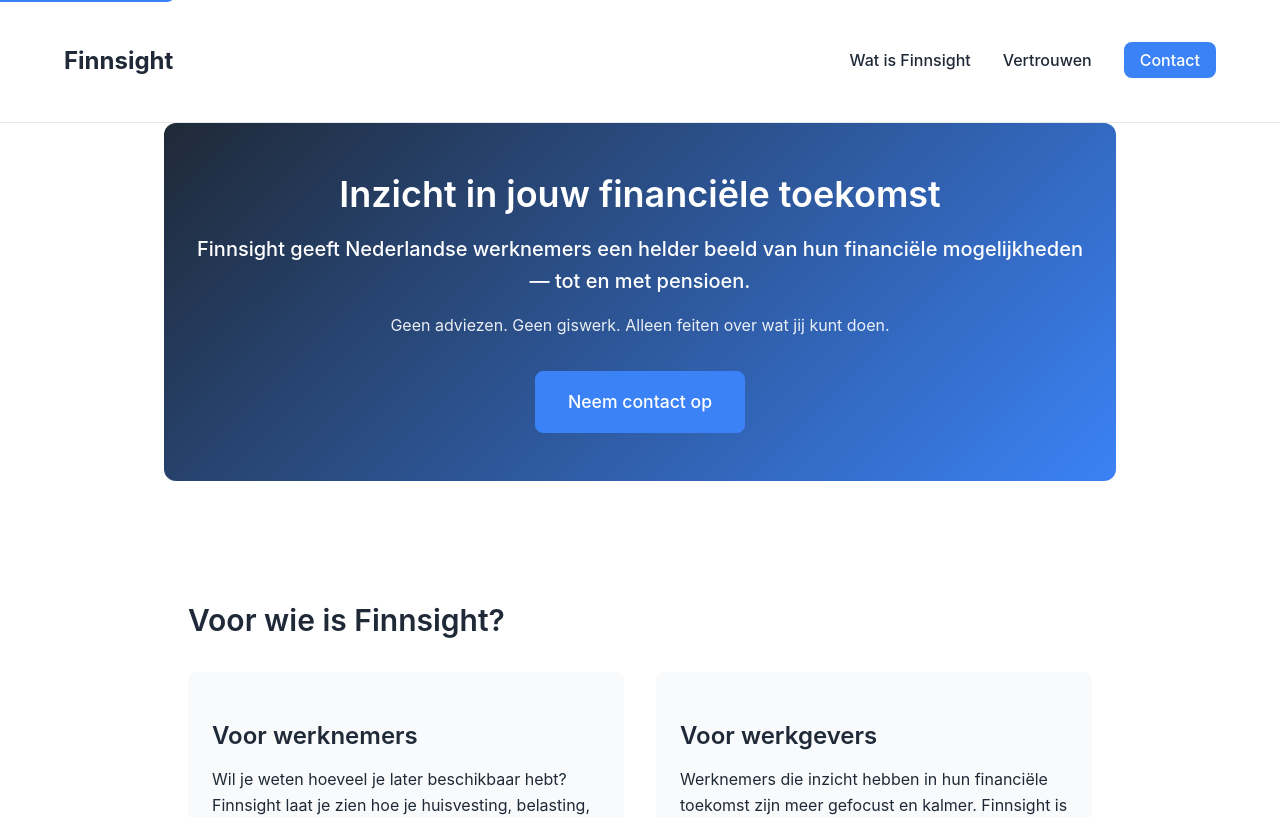
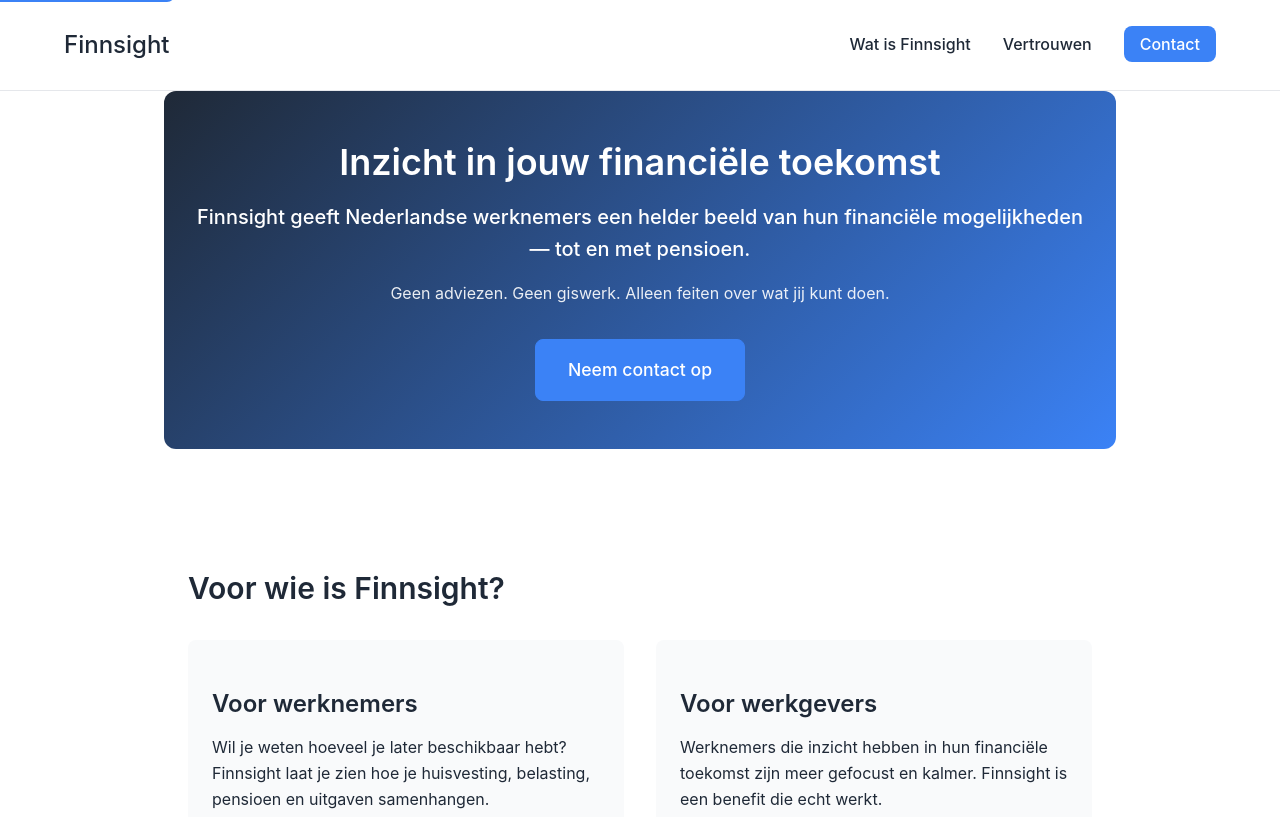
Before and after one commit to floorenr/finnsight-site, a React (Vite) app: page / in a window 1280 px wide. Shown: the top 817 px of the page. Built offline with nearby package versions, Linux system fonts and the light colour scheme.

Commit message:
ui: make logo link to home and reduce header height

```diff
--- a/src/pages/LandingPage.jsx
+++ b/src/pages/LandingPage.jsx
@@ -7,7 +7,7 @@ export default function LandingPage({ onNavigate }) {
     <>
       <header className="header">
         <nav className="nav" aria-label="Main navigation">
-          <div className="logo">Finnsight</div>
+          <a href="#" className="logo" onClick={(e) => { e.preventDefault(); setMobileMenuOpen(false); onNavigate('landing'); }} aria-label="Ga naar startpagina">Finnsight</a>
           <button
             className="mobile-menu-toggle"
             onClick={() => setMobileMenuOpen(!mobileMenuOpen)}
--- a/src/pages/TrustPage.jsx
+++ b/src/pages/TrustPage.jsx
@@ -7,7 +7,7 @@ export default function TrustPage({ onNavigate }) {
     <>
       <header className="header">
         <nav className="nav" aria-label="Main navigation">
-          <div className="logo">Finnsight</div>
+          <a href="#" className="logo" onClick={(e) => { e.preventDefault(); setMobileMenuOpen(false); onNavigate('landing'); }} aria-label="Ga naar startpagina">Finnsight</a>
           <button
             className="mobile-menu-toggle"
             onClick={() => setMobileMenuOpen(!mobileMenuOpen)}
--- a/src/styles/main.css
+++ b/src/styles/main.css
@@ -79,7 +79,7 @@ a:hover {
 .header {
     background: var(--color-bg);
     border-bottom: 1px solid var(--color-border);
-    padding: var(--spacing-lg) 0;
+    padding: var(--spacing-sm) 0;
     position: sticky;
     top: 0;
     z-index: 100;
@@ -684,3 +684,10 @@ select {
         padding: var(--spacing-md);
     }
 }
+
+/* Logo link styling */
+.logo,
+.logo:hover {
+    color: var(--color-primary);
+    text-decoration: none;
+}
```
